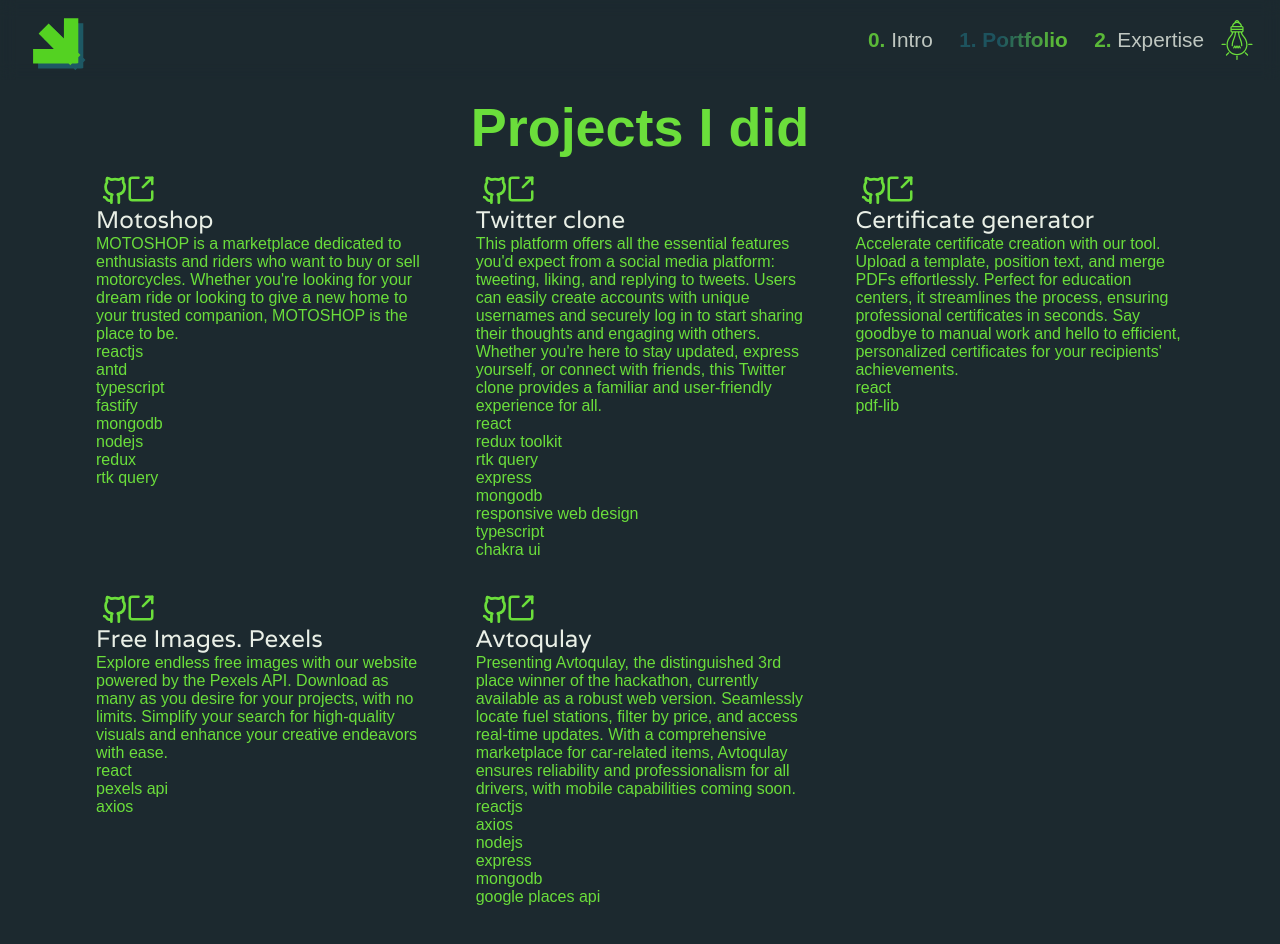
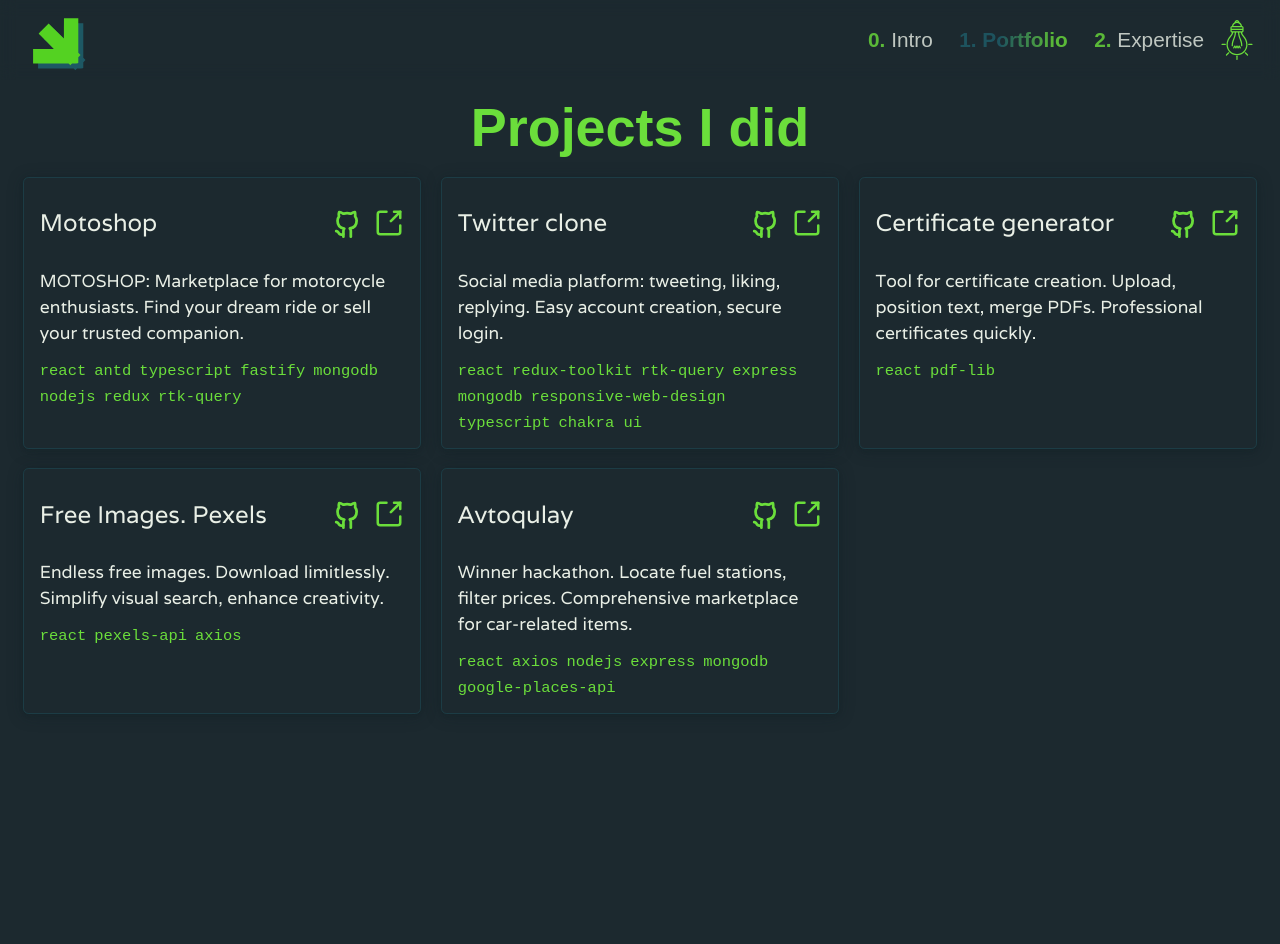
Before and after one commit to IsaqjonovII/devfolio, a React (Vite) app: page /portfolio in a window 1280 px wide. Shown: the top 944 px of the page. After the commit the page ends 800 px from the top, so only its background shows below. Built offline with nearby package versions, Linux system fonts and the light colour scheme; a web font is replaced by a local one.

Commit message:
portfolio

```diff
--- a/src/components/HoverCard/index.jsx
+++ b/src/components/HoverCard/index.jsx
@@ -1,52 +1,41 @@
-import { useState } from "react";
 import { Link } from "react-router-dom";
-import { motion, AnimatePresence } from "framer-motion";
 import "./style.css";
 import { sideProjectsData } from "static";
 import { Github, LinkIcon } from "assets";
 
 export const HoverCards = () => {
-  const [hoverId, setHoverId] = useState(0);
   return (
-    <div className="hovercards__wrp container">
-      {sideProjectsData.map(({ title, info, tags, id, link }) => (
+    <div className="cards__wrp container">
+      {sideProjectsData.map(({ title, info, tags, id, link, repoLink }) => (
+        <div className="card" key={id}>
+          <div className="card__content">
+            <div className="card__head flex">
+              <h1 className="card__title">{title}</h1>
+              <div className="flex">
                 <Link
-          key={id}
+                  to={repoLink}
+                  target={link.includes("/portfolio") ? "_self" : "_blank"}
+                >
+                  <Github className="icon" />
+                </Link>
+                <Link
                   to={link}
-          className="hover__card"
-          onMouseEnter={() => setHoverId(id)}
-          onMouseLeave={() => setHoverId(null)}
+                  target={link.includes("/portfolio") ? "_self" : "_blank"}
                 >
-          <AnimatePresence>
-            {hoverId === id && (
-              <motion.span
-                className="card__effect"
-                initial={{ opacity: 0 }}
-                animate={{
-                  opacity: 1,
-                  transition: { duration: 0.15 },
-                }}
-                exit={{
-                  opacity: 0,
-                  transition: { duration: 0.15, delay: 0.1 },
-                }}
-              />
-            )}
-          </AnimatePresence>
-          <div className="card__content">
-            <div className="card__head">
-              <Github className="icon" />
-              <Link to={link}>
                   <LinkIcon className="icon" />
                 </Link>
               </div>
-            <h1>{title}</h1>
-            <p>{info}</p>
+            </div>
+            <p className="card__info">{info}</p>
+            <div className="tags flex">
               {tags.map((tag) => (
-              <div key={tag}>{tag}</div>
+                <div key={tag} className="tag">
+                  {tag}
+                </div>
               ))}
             </div>
-        </Link>
+          </div>
+        </div>
       ))}
     </div>
   );
--- a/src/components/HoverCard/style.css
+++ b/src/components/HoverCard/style.css
@@ -1,26 +1,65 @@
-.hovercards__wrp {
+.cards__wrp {
   display: grid;
-  grid-template-columns: repeat(3, minmax(20rem, 40rem));
+  grid-template-columns: repeat(3, minmax(15rem, 40rem));
   gap: 1.2rem;
+  margin-top: 1.2rem;
 }
-.hover__card {
+.card {
   max-height: 25rem;
   padding: 1rem;
   border-radius: 0.35rem;
-  position: relative;
-  display: block;
+  border: 1px solid var(--second-bg-tr);
+  color: var(--primary-text);
+  font-family: var(--font-sans);
+  transition: 200ms all;
+  box-shadow: var(--shadow);
+  &:hover {
+    background-color: var(--second-bg-tr);
+  }
 }
-.card__content {
-  position: relative;
-  z-index: 20;
+.icon {
+  margin-left: 1rem;
+  transform-origin: bottom;
+  color: var(--primary-green);
+  transition: 200ms all cubic-bezier(0.165, 0.84, 0.44, 1);
+  &:hover {
+    transform: scale(1.1);
+  }
 }
-.container {
-  position: relative;
+.card__head {
+  padding: 0.825rem 0;
 }
-.follower {
-  position: absolute;
-  width: 35rem;
-  height: 35rem;
-  display: block;
-  background-color: red;
+.card__info {
+  line-height: 1.5;
+  margin: 1rem 0;
+  font-size: var(--font-h6);
 }
+.tags {
+  flex-wrap: wrap;
+  gap: 0.5rem;
+  justify-content: start;
+  align-items: start;
+  font-family: monospace;
+  font-size: var(--font-mini);
+  color: var(--primary-green);
+}
+.show__more {
+  background-color: var(--second-bg-tr);
+  padding: 0.25rem;
+  font-size: var(--font-mini);
+  cursor: var(--pointer);
+}
+.none {
+  display: none;
+}
+@media only screen and (max-width: 1200px) {
+  .cards__wrp {
+    grid-template-columns: repeat(2, minmax(15rem, 40rem));
+  }
+}
+@media only screen and (max-width: 768px) {
+  .cards__wrp {
+    grid-template-columns: 1fr;
+    max-width: 35rem;
+  }
+}
--- a/src/index.css
+++ b/src/index.css
@@ -10,7 +10,9 @@
   --dark-btn-tr: #1f5e6b61;
   --light-btn-tr: #c8c3b390;
   --font-sans: "Varela", sans-serif;
+  --shadow: #0e1e251f 0px 2px 4px 0px, #0e1e2552 0px 2px 16px 0px;
   --font: "Viga", sans-serif;
+  --pointer: url("assets/cursor-pointer.png"), auto !important;
   --font-h1: clamp(3.2rem, 0.5692rem + 4.638vw, 13.75rem);
   --font-h2: clamp(1.5rem, 1.0982rem + 1.7143vw, 2.8125rem);
   --font-h3: clamp(1.375rem, 1.1837rem + 0.8163vw, 2rem);
--- a/src/pages/Portfolio/index.jsx
+++ b/src/pages/Portfolio/index.jsx
@@ -4,6 +4,10 @@ import { useState } from "react";
 
 const MyWork = () => {
   const [mousePosition, setMousePosition] = useState({ x: 0, y: 0 });
+
+  const getMousePosition = ({ clientY, clientX }) =>
+    setMousePosition({ x: clientX, y: clientY });
+
   return (
     <main className={c.portfolio}>
       <div className="container">
@@ -14,8 +18,14 @@ const MyWork = () => {
             <div className={c.project__card}></div>
           </div>
         </section>
-        <section className={c.container}>
-          <div className={c.follower}></div>
+        <section className={c.container} onMouseMove={getMousePosition}>
+          <div
+            className={c.follower}
+            style={{
+              top: mousePosition.y + "px",
+              left: mousePosition.x + "px",
+            }}
+          ></div>
           <div className={c.sideprojects}>
             <div className={c.sproject__card}>
               <HoverCards />
--- a/src/pages/Portfolio/style.module.css
+++ b/src/pages/Portfolio/style.module.css
@@ -1,5 +1,5 @@
 .portfolio {
-  padding: 1rem 5rem 3rem 5rem;
+  padding: 1rem calc(0.625rem + 1vw) 3rem calc(0.625rem + 1vw);
 }
 .page__title {
   font-size: var(--font-h2-display);
--- a/src/static/index.jsx
+++ b/src/static/index.jsx
@@ -135,66 +135,66 @@ export const sideProjectsData = [
   {
     id: id++,
     title: "Motoshop",
-    info:
-      "MOTOSHOP is a marketplace dedicated to enthusiasts and riders who want to buy or sell motorcycles. Whether you're looking for your dream ride or looking to give a new home to your trusted companion, MOTOSHOP is the place to be.",
+    info: "MOTOSHOP: Marketplace for motorcycle enthusiasts. Find your dream ride or sell your trusted companion.",
     tags: [
-      "reactjs",
+      "react",
       "antd",
       "typescript",
       "fastify",
       "mongodb",
       "nodejs",
       "redux",
-      "rtk query",
+      "rtk-query",
     ],
     link: "https://motoshop.uz/",
+    repoLink: "https://github.com/IsaqjonovII/motoshop",
   },
   {
     id: id++,
     title: "Twitter clone",
-    info:
-      " This platform offers all the essential features you'd expect from a social media platform: tweeting, liking, and replying to tweets. Users can easily create accounts with unique usernames and securely log in to start sharing their thoughts and engaging with others. Whether you're here to stay updated, express yourself, or connect with friends, this Twitter clone provides a familiar and user-friendly experience for all.",
+    info: "Social media platform: tweeting, liking, replying. Easy account creation, secure login.",
     tags: [
       "react",
-      "redux toolkit",
-      "rtk query",
+      "redux-toolkit",
+      "rtk-query",
       "express",
       "mongodb",
-      "responsive web design",
+      "responsive-web-design",
       "typescript",
       "chakra ui",
     ],
     link: "https://uztwit.vercel.app/",
+    repoLink: "https://github.com/IsaqjonovII/twitter-client",
   },
   {
     id: id++,
     title: "Certificate generator",
-    info:
-      "Accelerate certificate creation with our tool. Upload a template, position text, and merge PDFs effortlessly. Perfect for education centers, it streamlines the process, ensuring professional certificates in seconds. Say goodbye to manual work and hello to efficient, personalized certificates for your recipients' achievements.",
+    info: "Tool for certificate creation. Upload, position text, merge PDFs. Professional certificates quickly.",
     tags: ["react", "pdf-lib"],
     link: "/portfolio",
+    repoLink: "/portfolio",
   },
   {
     id: id++,
     title: "Free Images. Pexels",
-    info:
-      "Explore endless free images with our website powered by the Pexels API. Download as many as you desire for your projects, with no limits. Simplify your search for high-quality visuals and enhance your creative endeavors with ease.",
-    tags: ["react", "pexels api", "axios"],
+    info: "Endless free images. Download limitlessly. Simplify visual search, enhance creativity.",
+    tags: ["react", "pexels-api", "axios"],
     link: "https://pexels-teal.vercel.app/",
+    repoLink: "https://github.com/IsaqjonovII/pexels",
   },
   {
     id: id++,
     title: "Avtoqulay",
-    info:
-      "Presenting Avtoqulay, the distinguished 3rd place winner of the hackathon, currently available as a robust web version. Seamlessly locate fuel stations, filter by price, and access real-time updates. With a comprehensive marketplace for car-related items, Avtoqulay ensures reliability and professionalism for all drivers, with mobile capabilities coming soon.",
+    info: "Winner hackathon. Locate fuel stations, filter prices. Comprehensive marketplace for car-related items.",
     tags: [
-      "reactjs",
+      "react",
       "axios",
       "nodejs",
       "express",
       "mongodb",
-      "google places api",
+      "google-places-api",
     ],
     link: "https://avtoqulay.vercel.app/",
+    repoLink: "https://avtoqulay.vercel.app/",
   },
 ];
```
Lines whose indentation alone changed are shown as unchanged.
